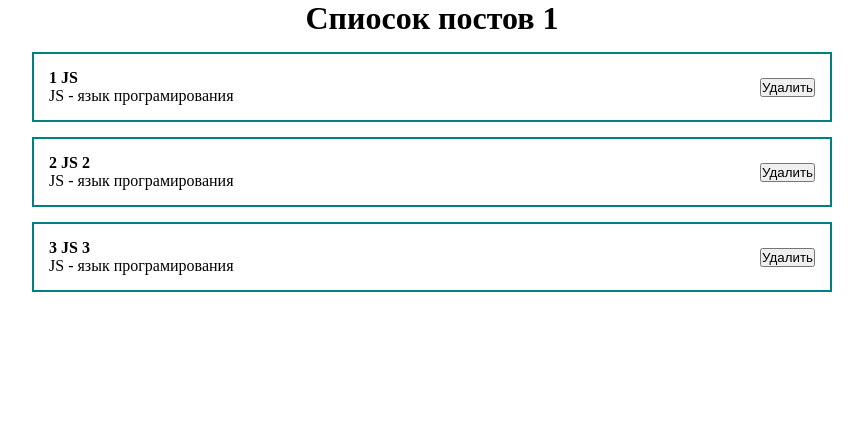
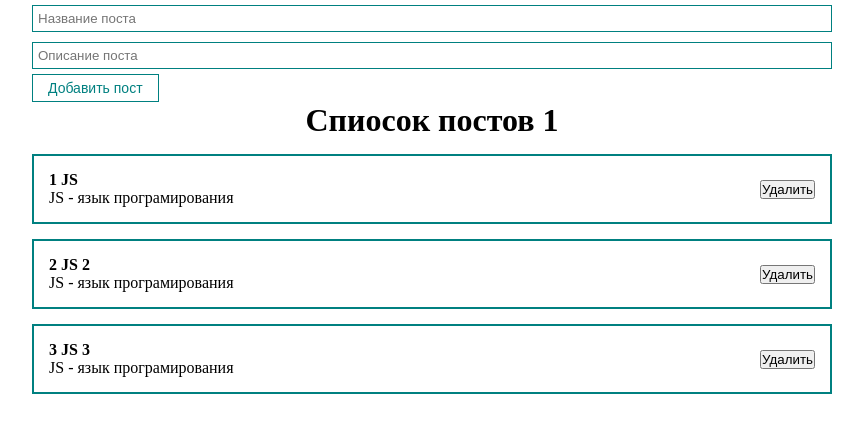
Before and after one commit to yyyaku/posts-project, a React (Create React App) app: page / in a window 1280 px wide. Shown: the top 432 px of the page, without its empty margins (208-1071 px from the left). Built offline with nearby package versions, Linux system fonts and the light colour scheme.

Commit message:
feat(task-6): добавляет UI-компоненты button и input

```diff
--- a/src/App.js
+++ b/src/App.js
@@ -3,6 +3,8 @@ import React, { useState } from "react";
 // import ClassCounter from "./components/ClassCounter";
 import './styles/App.css'
 import PostList from "./components/PostList";
+import MyButton from "./components/UI/button/MyButton";
+import MyInput from "./components/UI/input/MyInput";
 
 function App() {
 
@@ -14,6 +16,11 @@ function App() {
 
   return (
     <div className="App">
+      <form>
+        <MyInput type="text" placeholder="Название поста"></MyInput>
+        <MyInput type="text" placeholder="Описание поста"></MyInput>
+        <MyButton>Добавить пост</MyButton>
+      </form>
       <PostList posts={posts} title="Спиосок постов 1"></PostList>
     </div>
   );
--- /dev/null
+++ b/src/components/UI/button/MyButton.jsx
@@ -0,0 +1,12 @@
+import React from 'react'
+import classes from './MyButton.module.css'
+
+const MyButton = ({children, ...props}) => {
+    return (
+        <button {...props} className={classes.myBtn}>
+            {children}
+        </button>
+    )
+}
+
+export default MyButton
--- /dev/null
+++ b/src/components/UI/button/MyButton.module.css
@@ -0,0 +1,8 @@
+.myBtn {
+    padding: 5px 15px;
+    color: teal;
+    font-size: 14px;
+    background: transparent;
+    border: 1px solid teal;
+    cursor: pointer;
+}
--- /dev/null
+++ b/src/components/UI/input/MyInput.jsx
@@ -0,0 +1,11 @@
+import React from 'react'
+import classes from './MyInput.module.css'
+
+const MyInput = (props) => {
+    return (
+        <input className={classes.myInput} {...props}>
+        </input>
+    )
+}
+
+export default MyInput
--- /dev/null
+++ b/src/components/UI/input/MyInput.module.css
@@ -0,0 +1,6 @@
+.myInput {
+    width: 100%;
+    padding: 5px;
+    margin: 5px 0;
+    border: 1px solid teal;
+}
```
